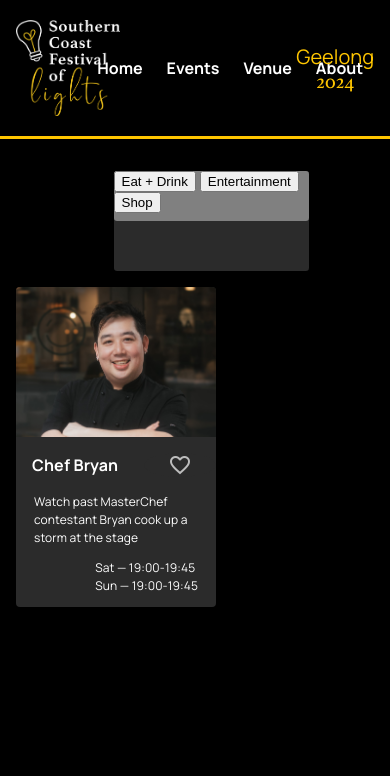
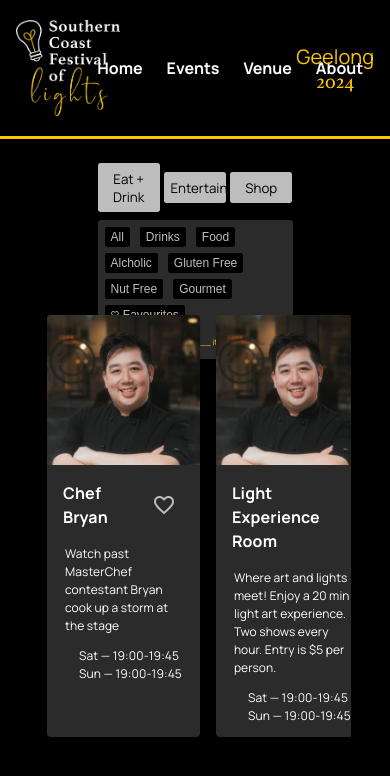
Before and after one commit to curtin122/SouthernCoastFestival-Frontend, a React (Vite) app: page / in a window 390 px wide. Shown: the top 776 px of the page. Built offline with nearby package versions, Linux system fonts and the light colour scheme.

Commit message:
events
events responsive start

```diff
--- a/src/components/react/sc-event-card.js
+++ b/src/components/react/sc-event-card.js
@@ -1,6 +1,6 @@
 import * as React from 'react'
 import { useState } from 'react'
-import { Card, CardContent, CardMedia, Typography, Box, IconButton } from '@mui/material'
+import { Card, CardContent, CardMedia, Typography, Box, IconButton, CardHeader, Badge } from '@mui/material'
 import placeholderImg from '../../../static/images/chef-bryan-entertainment.jpg'
 import '../../scss/react.scss'
 
@@ -12,14 +12,15 @@ const eventCard = () => {
     }
 
     return (
-        <Card className="event-card" >
+        <>
+        <Card className="event-card">
             <CardContent className="event-content">
-                <CardMedia                                component="img"
+                <CardMedia
+                    component="img"
                     alt="placeholder"
                     height="150"
                     image={placeholderImg}
-                    className="event-image"
-                />
+                    className="event-image" />
                 <Box className="event-title-box">
                     <Typography className="event-title">
                         Chef Bryan
@@ -39,6 +40,88 @@ const eventCard = () => {
                 </Typography>
             </CardContent>
         </Card>
+        <Card className="event-card">
+            <CardContent className="event-content">
+                <CardMedia
+                    component="img"
+                    alt="placeholder"
+                    height="150"
+                    image={placeholderImg}
+                    className="event-image" />
+                <Box className="event-title-box">
+                    <Typography className="event-title">
+                        Light Experience Room
+                    </Typography>
+                    <IconButton className="event-button">
+                        <span className="material-icons">
+                            favorite_border
+                        </span>
+                    </IconButton>
+                </Box>
+                <Typography className="event-description">
+                    Where art and lights meet! Enjoy a 20 min light art experience. Two shows every hour. Entry is $5 per person.
+                </Typography>
+                <Typography className="event-times">
+                    Sat — 19:00-19:45<br></br>
+                    Sun — 19:00-19:45
+                </Typography>
+            </CardContent>
+        </Card>
+        <Card className="event-card">
+            <CardContent className="event-content">
+                <CardMedia
+                    component="img"
+                    alt="placeholder"
+                    height="150"
+                    image={placeholderImg}
+                    className="event-image" />
+                <Box className="event-title-box">
+                    <Typography className="event-title">
+                        Chef Bryan
+                    </Typography>
+                    <IconButton className="event-button">
+                        <span className="material-icons">
+                            favorite_border
+                        </span>
+                    </IconButton>
+                </Box>
+                <Typography className="event-description">
+                    Watch past MasterChef contestant Bryan cook up a storm at the stage
+                </Typography>
+                <Typography className="event-times">
+                    Sat — 19:00-19:45<br></br>
+                    Sun — 19:00-19:45
+                </Typography>
+            </CardContent>
+        </Card>
+        <Card className="event-card">
+            <CardContent className="event-content">
+                <CardMedia
+                    component="img"
+                    alt="placeholder"
+                    height="150"
+                    image={placeholderImg}
+                    className="event-image" />
+                <Box className="event-title-box">
+                    <Typography className="event-title">
+                        Light Experience Room
+                    </Typography>
+                    <IconButton className="event-button">
+                        <span className="material-icons">
+                            favorite_border
+                        </span>
+                    </IconButton>
+                </Box>
+                <Typography className="event-description">
+                    Where art and lights meet! Enjoy a 20 min light art experience. Two shows every hour. Entry is $5 per person.
+                </Typography>
+                <Typography className="event-times">
+                    Sat — 19:00-19:45<br></br>
+                    Sun — 19:00-19:45
+                </Typography>
+            </CardContent>
+        </Card>
+        </>
     )
 }
 
--- a/src/components/sc-app-header.js
+++ b/src/components/sc-app-header.js
@@ -128,6 +128,10 @@ class AppHeader extends LitElement {
                         margin: 0;
                     }
                 }
+
+                // tablet
+
+                // mobile
             </style>
 
             <header class="app-header">
--- a/src/scss/_base.scss
+++ b/src/scss/_base.scss
@@ -10,6 +10,7 @@
     right: 0;
     overflow: hidden;
     overflow-y: auto;
+    background-color: #000000;
 }
 
 // PAGE-CONTENT ---------------------------
@@ -18,11 +19,8 @@
     left: 0;
     right: 0;
     bottom: 0;
-    height: 200%;
     width: 100%;
-
-    padding: 1em;
-    background-color: #000000;
+    padding: 1em 0;
 }
 
 // APP HEADER
@@ -32,30 +30,105 @@
 }
 
 // EVENT FILTER
-#filter-container{
+#filter-container {
     width: 50%;
-    height: 100px;
-    border-radius: 0.2em;
-    margin: 1em auto;
-    background-color: #2b2b2b;
+    height: 7.5em;
+    margin: auto;
 
     #sections-container {
         width: 100%;
-        height: 50px;
+        margin: 0.5em auto;
+
+        display: flex;
+        align-items: center;
+        justify-content: space-between;
+
+        .section-button {
+            background-color: #bdbdbd;
+            border-style: none;
+            border-radius: 0.2em;
+            padding: 0.5em;
+            width: 32%;
+
+            font-family: var(--base-font-family)
+        }
+        .section-button:hover, .section-button.active {
+            background-color: #FFC600;
+            cursor: pointer;
+
+            font-weight: bold;
+        }
+    }
+
+    #tag-container {
+        margin: auto;
+        padding: 0.25em;
+
         border-radius: 0.2em;
-        margin: 1em auto;
-        background-color: grey;
+        background-color: #2b2b2b;
+
+        .tag-button {
+            margin: 0.25em;
+            padding: 0.25em 0.5em;
+            border-style: none;
+            border-radius: 0.2em;
+            background-color: #000000;
+            color: #bdbdbd;
+            font-size: 0.75em;
+
+            .material-icons {
+                font-size: 0.75em;
+                align-items: center;
+            }
+        }
+        .tag-button:hover, .tag-button.active {
+            border: 1px solid #FFC600;
+            cursor: pointer;
+            color: #FFC600;
+        }
+        .message {
+            font-family: var(--base-font-family);
+            font-size: 0.5em;
+            color: #FFC600;
+            text-align: center;
+
+            margin: auto;
+            padding: 1em;
+        }
+    }
+}
+
+// EVENTS
+.events-grid {
+    width: 80%;
+    height: 200px;
+    margin: 2em auto;
+    border-radius: 0.2em;
+
+    #card-container{
+        display: flex;
+        flex-wrap: wrap;
+        justify-content: space-between;
+        margin: 0;
     }
 }
 
 
 // RESPONSIVE - TABLET --------------------------------------------
 @media all and (max-width: 768px) {
-    // app-header
-
+    .events-grid{
+        width: 80%;
+    }
 }
 
 // RESPONSIVE - MOBILE --------------------------------------------
-@media all and (max-width: 390px) {
-
+@media all and (max-width: 400px) {
+    .events-grid {
+        #card-container{
+            display: flex;
+            flex-wrap: nowrap;
+            overflow-x: auto;
+            margin: 0;
+        }
+    }
 }
--- a/src/scss/react.scss
+++ b/src/scss/react.scss
@@ -2,9 +2,9 @@
 
 // EVENT CARD --------------------------------------
 .event-card {
-    max-width: 40%;
-    min-width: 200px;
+    max-width: 24%;
     background-color: #2b2b2b !important;
+    min-height: 200px;
 
     .event-content {
         padding: 0;
@@ -57,4 +57,25 @@
             width: 24px;
         }
     }
+    .event-button:hover, .event-button.active {
+        .material-icons {
+            color: #FFC600;
+            cursor: pointer;
+        }
+    }
 }
+
+// RESPONSIVE - TABLET ---------------------------------
+@media all and (max-width: 768px) {
+    .event-card {
+        max-width: 32%;
+    }
+}
+
+// RESPONSIVE - MOBILE --------------------------------------
+@media all and (max-width: 400px) {
+    .event-card {
+        min-width: 49%;
+        margin: 0 0.5em;
+    }
+}
--- a/src/views/pages/home.js
+++ b/src/views/pages/home.js
@@ -9,7 +9,6 @@ import Toast from '../../Toast'
 import * as React from 'react'
 import { renderReactComponent } from '../../components/react/reactHelper'
 import eventCard from '../../components/react/sc-event-card'
-import { Button } from '@mui/material'
 
 class HomeView {
   init(){
@@ -48,15 +47,31 @@ class HomeView {
 
         <div id="filter-container">
           <div id="sections-container">
-            <Button>Eat + Drink</Button>
-            <Button>Entertainment</Button>
-            <Button>Shop</Button>
+            <button class="section-button">Eat + Drink</button>
+            <button class="section-button">Entertainment</button>
+            <button class="section-button">Shop</button>
+          </div>
+          <div id="tag-container">
+            <button class="tag-button">All</button>
+            <button class="tag-button">Drinks</button>
+            <button class="tag-button">Food</button>
+            <button class="tag-button">Alcholic</button>
+            <button class="tag-button">Gluten Free</button>
+            <button class="tag-button">Nut Free</button>
+            <button class="tag-button">Gourmet</button>
+            <button class="tag-button">
+              <span class="material-icons">favorite_border</span>
+              Favourites
+            </button>
+            <!-- <button class="tag-button"></button> -->
+            <p class="message">Showing all __ items</p>
           </div>
         </div>
+        <div class="events-grid">
+          <div id="card-container"></div>
+        </div>
 
-        <div id="card-container"></div>
-
-        <div class="events-grid">
+        <div class="event-grid">
           ${this.events == null ? html`
               <Skeleton variant="rectangular" width={210} height={118} />
             ` : html`
```
Also changed, not shown: 4 other files (tests, documents, lock files or other folders).
